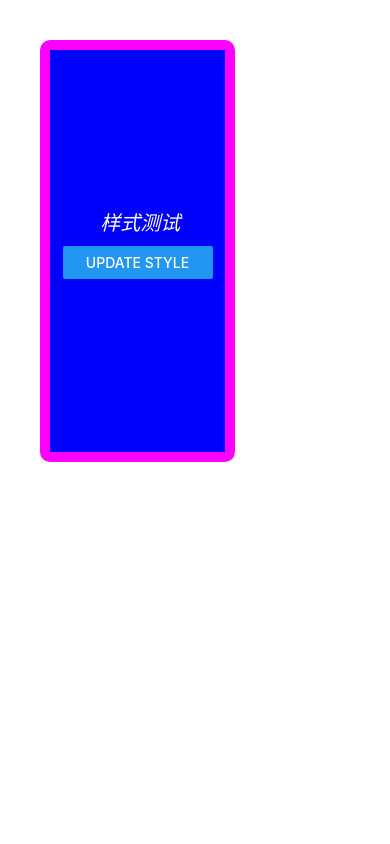
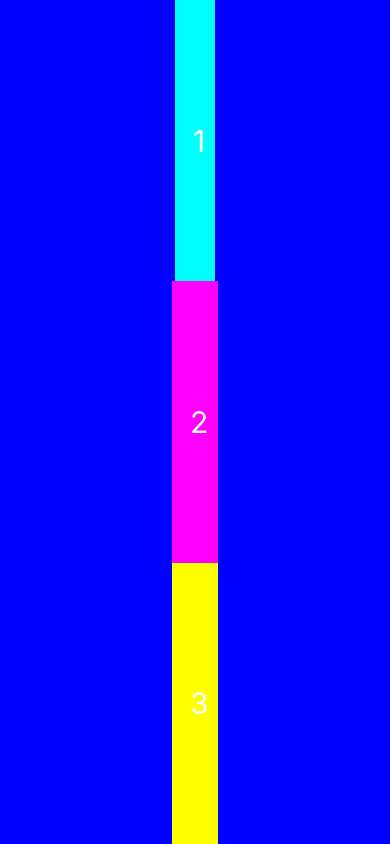
Before and after one commit to ms-online/react-native-firstapp, a React Native app: screen / in a window 390 px wide. Built offline with nearby package versions, Linux system fonts and the light colour scheme.

Commit message:
lesson-11

```diff
--- a/App.js
+++ b/App.js
@@ -7,20 +7,20 @@
  * @flow strict-local
  */
 
-import React, {useState} from 'react';
-import {StyleSheet, Text, View, Button} from 'react-native';
+import React from 'react';
+import {StyleSheet, Text, View} from 'react-native';
 
 const App = () => {
-  const [name, setName] = useState('样式测试');
-
-  const onClickHandler = () => {
-    setName('样式已修改');
-  };
   return (
     <View style={styles.body}>
-      <Text style={styles.text}> {name}</Text>
-      <View style={styles.button}>
-        <Button title="update style" onPress={onClickHandler} />
+      <View style={styles.view1}>
+        <Text style={styles.text}> 1</Text>
+      </View>
+      <View style={styles.view2}>
+        <Text style={styles.text}> 2</Text>
+      </View>
+      <View style={styles.view3}>
+        <Text style={styles.text}> 3</Text>
       </View>
     </View>
   );
@@ -28,26 +28,36 @@
 
 const styles = StyleSheet.create({
   body: {
-    width: '50%',
-    height: '50%',
+    flex: 1,
+    flexDirection: 'column',
     backgroundColor: '#0000ff',
+    //决定子元素沿着次轴的排列方式
+    alignItems: 'center',
+    //决定子元素沿着主轴的排列方式
+    justifyContent: 'center',
+  },
+  view1: {
+    flex: 1,
+    backgroundColor: '#00ffff',
     alignItems: 'center',
     justifyContent: 'center',
-    borderWidth: 10,
-    borderColor: '#ff00ff',
-    borderRadius: 10,
-    margin: 40,
+  },
+  view2: {
+    flex: 1,
+    backgroundColor: '#ff00ff',
+    alignItems: 'center',
+    justifyContent: 'center',
+  },
+  view3: {
+    flex: 1,
+    backgroundColor: '#ffff00',
+    alignItems: 'center',
+    justifyContent: 'center',
   },
   text: {
     color: '#ffffff',
-    fontSize: 20,
-    fontStyle: 'italic',
+    fontSize: 30,
     margin: 10,
-    textTransform: 'uppercase',
-  },
-  button: {
-    width: 150,
-    height: 60,
   },
 });
 
```
Also changed, not shown: 1 other file (tests, documents, lock files or other folders).
